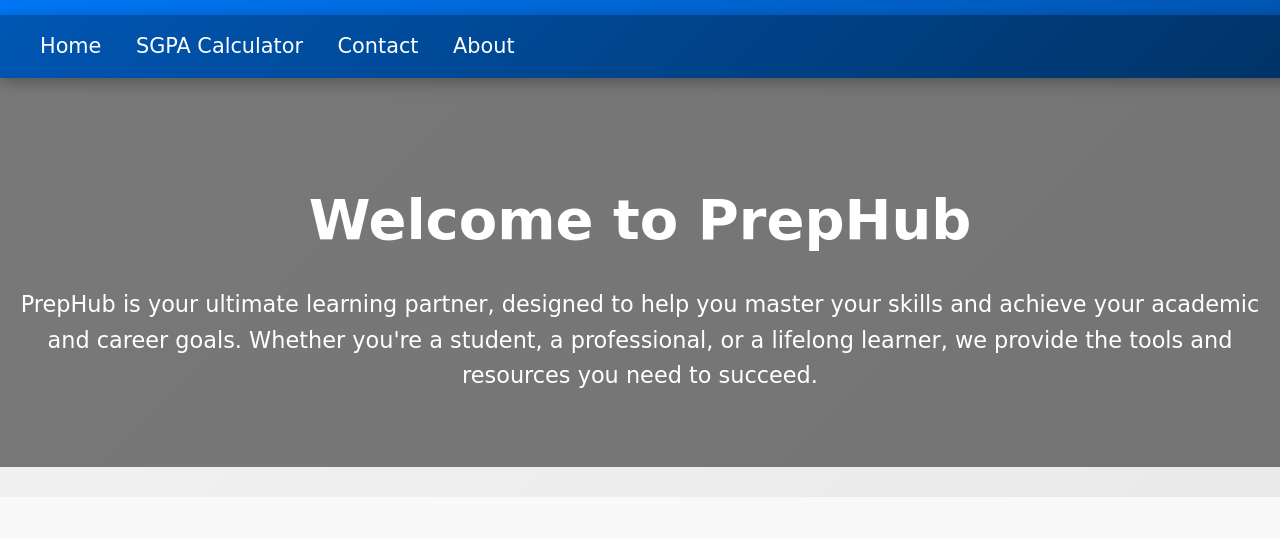
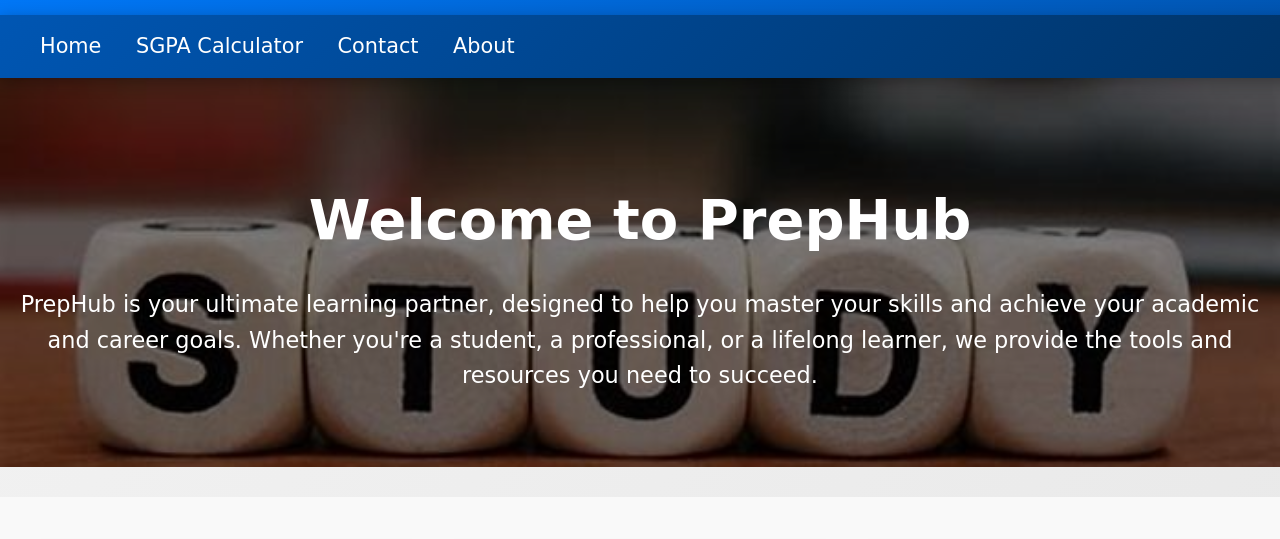
Before and after one commit to Ajay-Rakwal/PrepHub, a plain HTML site: page index.html in a window 1280 px wide. Shown: the part 182-721 px from the top of the page. Drawn offline with Linux system fonts and the light colour scheme; the site is published under a folder, as on GitHub Pages, so addresses that start at the root find nothing.

Commit message:
Update styles.css

```diff
--- a/styles.css
+++ b/styles.css
@@ -100,7 +100,7 @@ nav a:hover {
     text-align: center;
     color: #fff;
     margin-bottom: 30px; /* Reduced from 40px */
-    background-image: url('/images/study.jpeg'); /* Add your image path here */
+    background-image: url('images/study.jpeg'); /* Add your image path here */
     background-size: cover; /* Ensures the image covers the entire section */
     background-position: bottom; /* Centers the image */
     background-repeat: no-repeat; /* Prevents the image from repeating */
```
